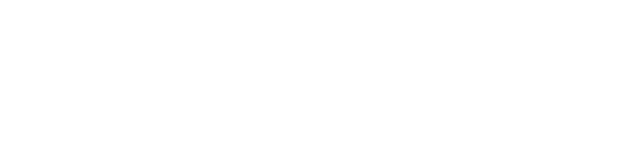
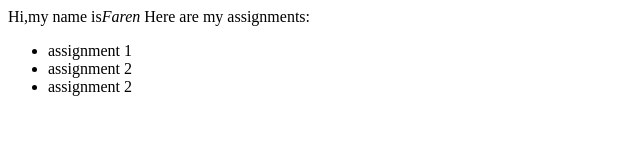
Before and after one commit to farenpreet/csci-165, a plain HTML site: page index.html in a window 1280 px wide. Shown: the whole page, without its empty margins (0-640 px from the left). Drawn offline with Linux system fonts and the light colour scheme.

Commit message:
Update index.html

```diff
--- a/index.html
+++ b/index.html
@@ -1 +1,15 @@
 <html>
+<head>
+ <title>Home</title>
+</head>
+<body>
+ Hi,my name is<em>Faren</em>
+ Here are my assignments:
+<br>
+<ul>
+  <li><ahref="./assign1.html">assignment 1</a></li>
+  <li><ahref="./assign2.html">assignment 2</a></li>
+  <li><ahref="./assign3.html">assignment 2</a></li>
+ </ul>
+ </body>
+</html>
```
